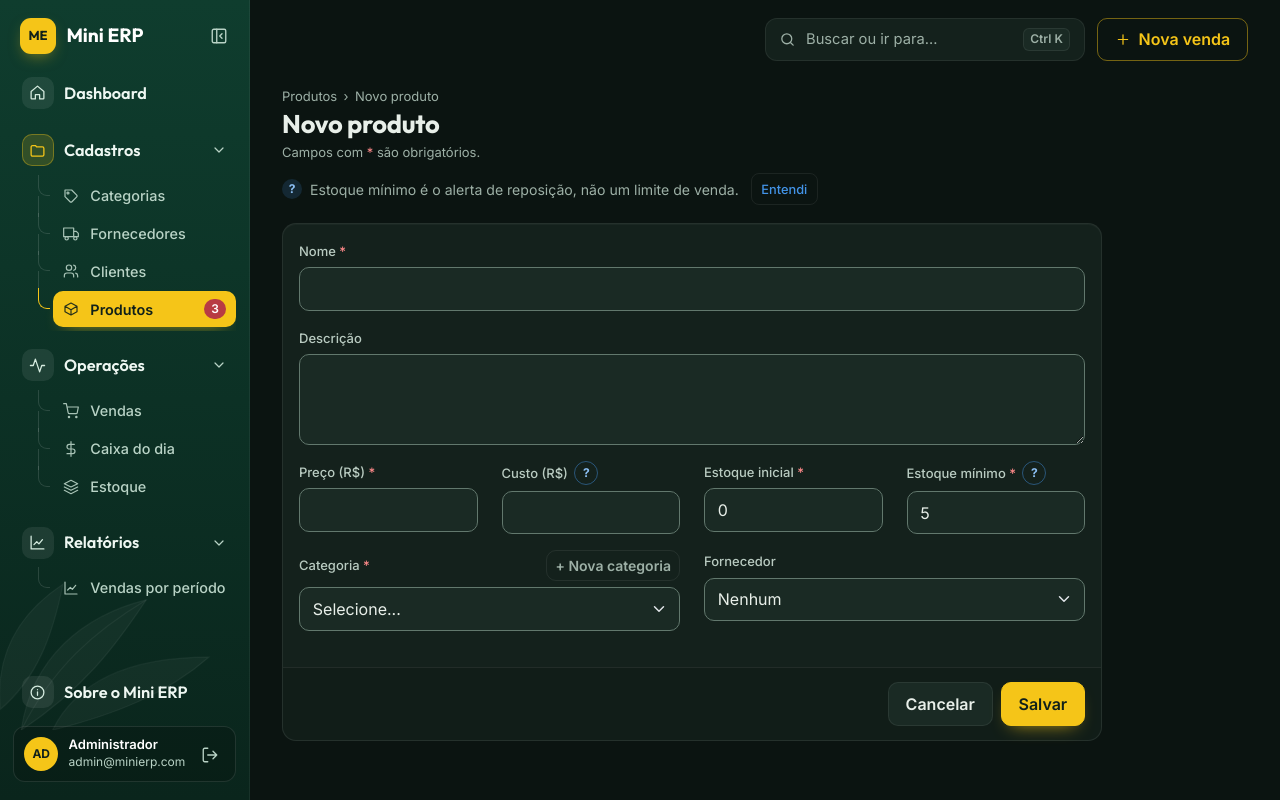
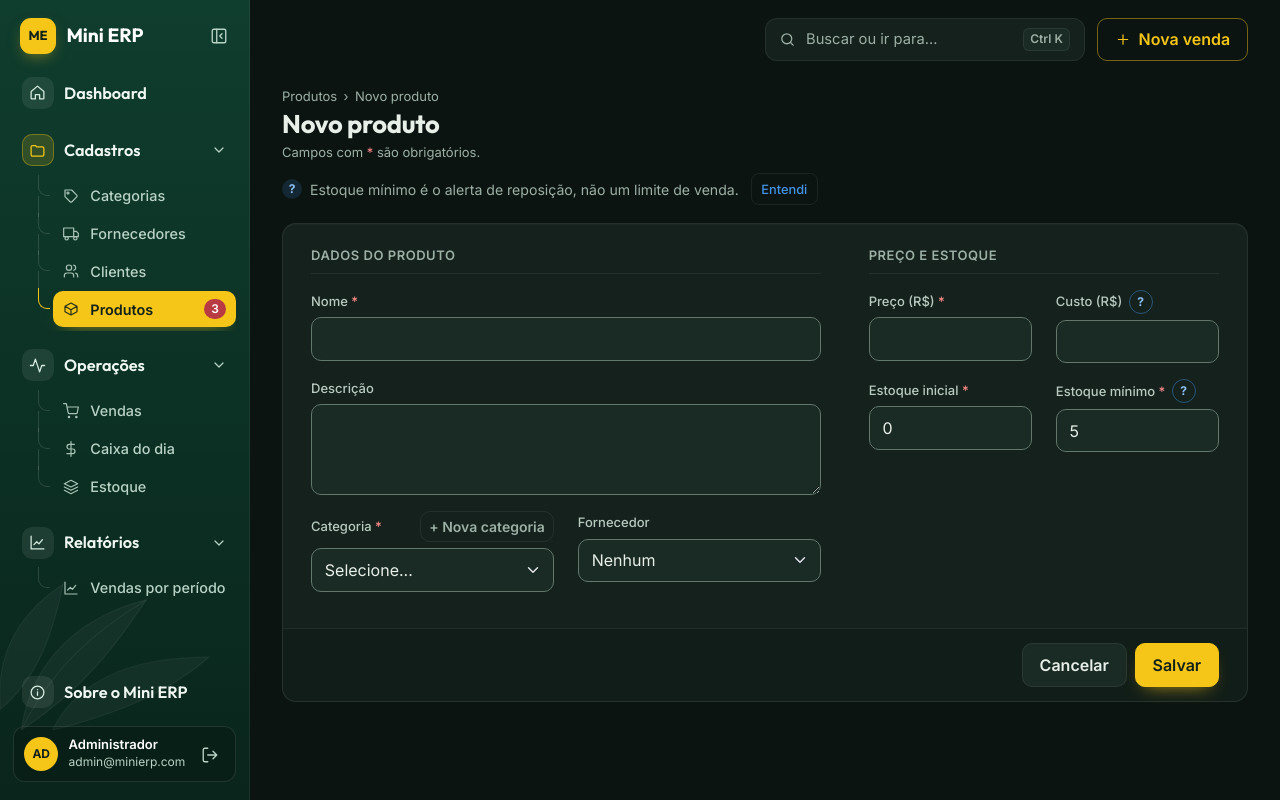
Before and after one commit to negri007/MINI-ERP, a Laravel app: page /produtos/create in a window 1280 px wide. Run offline with Laravel 12, Linux system fonts and the light colour scheme; a user stored in the database is signed in; data comes from the database, SQL or seed files in the repository.

Commit message:
Formulários ocupam a largura da tela e se reorganizam no celular
Os formulários ficavam presos em 820px (menos da metade de uma tela grande).
Agora ocupam a área de conteúdo, como as listas, com os campos em colunas da
grade do Bootstrap que se empilham em telas menores:
- Produto: dois blocos, "Dados do produto" e "Preço e estoque".
- Cliente e Fornecedor: dois campos por linha.
- Categoria: nome e descrição lado a lado.
- Movimentar estoque: produto e tipo; quantidade e motivo.
- Nova venda: cliente, data e observação na mesma linha; pagamento,
  desconto e valor recebido também.
A ajuda do estoque mínimo citava "Para repor", que saiu do Dashboard.

Co-Authored-By: Claude Opus 5.5 <noreply@anthropic.com>
Claude-Session: https://claude.ai/code/session_0111rcv9K2qLxjN1XcRWxr7U

```diff
--- a/public/css/tema.css
+++ b/public/css/tema.css
@@ -952,8 +952,19 @@ a:hover { text-decoration: underline; }
 .trilha a { color: var(--texto-2); }
 .trilha a:hover { color: var(--texto); }
 
-/* Cartão do formulário: largura boa de ler e preencher (os campos não esticam pela tela toda) */
-.cartao-form { max-width: 820px; }
+/* Cartão do formulário: ocupa a largura da área de conteúdo, como as listas */
+.cartao-form { max-width: none; }
+/* Os campos usam a grade do Bootstrap (row/col-lg-*): ocupam a largura toda da área de conteúdo
+   e se reorganizam sozinhos em telas menores. */
+/* Respiro interno maior (o rodapé de botões usa as mesmas medidas para encostar nas bordas) */
+.cartao-form { --bs-card-spacer-x: 1.75rem; --bs-card-spacer-y: 1.5rem; }
+
+/* Subtítulo de um bloco de campos (ex.: "Dados do produto", "Preço e estoque") */
+.grupo-form {
+    margin: 0 0 1rem; padding-bottom: .6rem; border-bottom: 1px solid var(--borda);
+    color: var(--texto-2); font-family: var(--fonte-texto); font-size: var(--texto-pequeno);
+    font-weight: 600; letter-spacing: .04em; text-transform: uppercase;
+}
 .form-label { color: #b9cbc1; }
 
 /* Rodapé dos botões: Cancelar à esquerda da ação principal, tudo alinhado à direita */
@@ -986,7 +997,6 @@ a:hover { text-decoration: underline; }
 @media (max-width: 991.98px) {
     /* O último indicador ("Para repor") ocupa a linha toda em vez de ficar sozinho pela metade */
     .kpis > .kpi:last-child { grid-column: 1 / -1; }
-    .cartao-form { max-width: none; }
 }
 
 /* =====================================================================
@@ -1123,8 +1133,8 @@ legend.form-label { float: none; width: auto; padding: 0; font-size: var(--texto
 /* Título dentro do cabeçalho do cartão: é um <h2> para o leitor de tela, mas com o tamanho de antes */
 .titulo-cartao { margin: 0; font: inherit; letter-spacing: inherit; }
 
-/* Nova venda: mesma largura de leitura dos outros formulários */
-.form-venda { max-width: 820px; }
+/* Nova venda: ocupa a largura da área de conteúdo, como os outros formulários */
+.form-venda { max-width: none; }
 
 /* Rodapé da venda: total grande à esquerda e botões à direita.
    Fica "grudado" no pé da tela enquanto a lista de itens rola. */
@@ -1145,10 +1155,6 @@ html:has(.pe-venda) { scroll-padding-bottom: 10rem; }
 .total-venda { margin-right: auto; }
 .total-venda small { display: block; color: var(--texto-2); font-size: var(--texto-pequeno); }
 .total-venda strong { font-family: var(--fonte-titulo); font-size: 1.6rem; font-weight: 700; font-variant-numeric: tabular-nums; }
-
-@media (max-width: 991.98px) {
-    .form-venda { max-width: none; }
-}
 
 /* ---------- Navegação pelo teclado ---------- */
 
--- a/resources/views/produtos/_form.blade.php
+++ b/resources/views/produtos/_form.blade.php
@@ -1,5 +1,10 @@
 {{-- Campos do formulário, usados tanto no create quanto no edit --}}
 
+{{-- Duas colunas em telas grandes: dados do produto à esquerda, preço e estoque à direita.
+     Em telas menores, os blocos ficam um embaixo do outro. --}}
+<div class="row gx-5">
+    <div class="col-xl-7">
+        <h2 class="grupo-form">Dados do produto</h2>
         {{-- Campo: Nome --}}
         <div class="mb-3">
             <label for="nome" class="form-label">Nome <span class="text-danger" aria-hidden="true">*</span></label>
@@ -16,65 +21,6 @@
             @error('descricao')
                 <div class="invalid-feedback" id="descricao-erro">{{ $message }}</div>
             @enderror
-</div>
-
-<div class="row">
-    {{-- Campo: Preço --}}
-    <div class="col-md-3 mb-3">
-        <label for="preco" class="form-label">Preço (R$) <span class="text-danger" aria-hidden="true">*</span></label>
-        <input type="number" step="0.01" min="0" name="preco" id="preco" aria-required="true" class="form-control @error('preco') is-invalid @enderror" @error('preco') aria-invalid="true" aria-describedby="preco-erro" @enderror value="{{ old('preco', $produto->preco) }}">
-        @error('preco')
-            <div class="invalid-feedback" id="preco-erro">{{ $message }}</div>
-        @enderror
-    </div>
-
-    {{-- Campo: Custo (opcional; vazio = não informado, fica fora do lucro) --}}
-    <div class="col-md-3 mb-3">
-        <div class="rotulo-com-ajuda">
-            <label for="custo" class="form-label">Custo (R$)</label>
-            @include('partials.ajuda-campo', ['id' => 'ajuda-custo', 'campo' => 'o custo'])
-        </div>
-        <input type="number" step="0.01" min="0" name="custo" id="custo" class="form-control @error('custo') is-invalid @enderror"
-               @error('custo') aria-invalid="true" aria-describedby="ajuda-custo custo-aviso custo-erro" @else aria-describedby="ajuda-custo custo-aviso" @enderror
-               value="{{ old('custo', $produto->custo) }}">
-        <p class="ajuda-texto" id="ajuda-custo" hidden>Quanto você pagou por uma unidade. Serve para calcular o lucro.</p>
-        {{-- Aviso (não bloqueia): custo maior que o preço de venda --}}
-        <div class="form-text aviso-custo" id="custo-aviso" aria-live="polite"></div>
-        @error('custo')
-            <div class="invalid-feedback" id="custo-erro">{{ $message }}</div>
-        @enderror
-    </div>
-
-    {{-- Campo: Estoque (só no cadastro; depois muda por vendas e movimentações) --}}
-    <div class="col-md-3 mb-3">
-        @if ($produto->exists)
-            <label class="form-label">Estoque atual</label>
-            <div class="input-group">
-                <input type="text" class="form-control" value="{{ $produto->estoque }}" disabled>
-                <a href="{{ route('estoque.create', ['produto_id' => $produto->id]) }}" class="btn btn-outline-secondary">Movimentar</a>
-            </div>
-            <div class="form-text">O estoque muda pelas vendas ou pela tela de Estoque.</div>
-        @else
-            <label for="estoque" class="form-label">Estoque inicial <span class="text-danger" aria-hidden="true">*</span></label>
-            <input type="number" step="1" min="0" name="estoque" id="estoque" aria-required="true" class="form-control @error('estoque') is-invalid @enderror" @error('estoque') aria-invalid="true" aria-describedby="estoque-erro" @enderror value="{{ old('estoque', 0) }}">
-            @error('estoque')
-                <div class="invalid-feedback" id="estoque-erro">{{ $message }}</div>
-            @enderror
-        @endif
-    </div>
-
-    {{-- Campo: Estoque mínimo (abaixo disso o produto aparece no alerta do Dashboard) --}}
-    <div class="col-md-3 mb-3">
-        <div class="rotulo-com-ajuda">
-            <label for="estoque_minimo" class="form-label">Estoque mínimo <span class="text-danger" aria-hidden="true">*</span></label>
-            @include('partials.ajuda-campo', ['id' => 'ajuda-estoque-minimo', 'campo' => 'estoque mínimo'])
-        </div>
-        <input type="number" step="1" min="0" name="estoque_minimo" id="estoque_minimo" aria-required="true" class="form-control @error('estoque_minimo') is-invalid @enderror" @error('estoque_minimo') aria-invalid="true" aria-describedby="ajuda-estoque-minimo estoque_minimo-erro" @else aria-describedby="ajuda-estoque-minimo" @enderror value="{{ old('estoque_minimo', $produto->estoque_minimo) }}">
-        <p class="ajuda-texto" id="ajuda-estoque-minimo" hidden>Quando o estoque chegar neste número, o produto aparece em "Para repor". Não impede a venda.</p>
-        @error('estoque_minimo')
-            <div class="invalid-feedback" id="estoque_minimo-erro">{{ $message }}</div>
-        @enderror
-    </div>
         </div>
 
         <div class="row">
@@ -113,6 +59,70 @@
                 @enderror
             </div>
         </div>
+    </div>
+
+    <div class="col-xl-5">
+        <h2 class="grupo-form">Preço e estoque</h2>
+        <div class="row">
+            {{-- Campo: Preço --}}
+            <div class="col-sm-6 mb-3">
+                <label for="preco" class="form-label">Preço (R$) <span class="text-danger" aria-hidden="true">*</span></label>
+                <input type="number" step="0.01" min="0" name="preco" id="preco" aria-required="true" class="form-control @error('preco') is-invalid @enderror" @error('preco') aria-invalid="true" aria-describedby="preco-erro" @enderror value="{{ old('preco', $produto->preco) }}">
+                @error('preco')
+                    <div class="invalid-feedback" id="preco-erro">{{ $message }}</div>
+                @enderror
+            </div>
+
+            {{-- Campo: Custo (opcional; vazio = não informado, fica fora do lucro) --}}
+            <div class="col-sm-6 mb-3">
+                <div class="rotulo-com-ajuda">
+                    <label for="custo" class="form-label">Custo (R$)</label>
+                    @include('partials.ajuda-campo', ['id' => 'ajuda-custo', 'campo' => 'o custo'])
+                </div>
+                <input type="number" step="0.01" min="0" name="custo" id="custo" class="form-control @error('custo') is-invalid @enderror"
+                       @error('custo') aria-invalid="true" aria-describedby="ajuda-custo custo-aviso custo-erro" @else aria-describedby="ajuda-custo custo-aviso" @enderror
+                       value="{{ old('custo', $produto->custo) }}">
+                <p class="ajuda-texto" id="ajuda-custo" hidden>Quanto você pagou por uma unidade. Serve para calcular o lucro.</p>
+                {{-- Aviso (não bloqueia): custo maior que o preço de venda --}}
+                <div class="form-text aviso-custo" id="custo-aviso" aria-live="polite"></div>
+                @error('custo')
+                    <div class="invalid-feedback" id="custo-erro">{{ $message }}</div>
+                @enderror
+            </div>
+
+            {{-- Campo: Estoque (só no cadastro; depois muda por vendas e movimentações) --}}
+            <div class="col-sm-6 mb-3">
+                @if ($produto->exists)
+                    <label class="form-label">Estoque atual</label>
+                    <div class="input-group">
+                        <input type="text" class="form-control" value="{{ $produto->estoque }}" disabled>
+                        <a href="{{ route('estoque.create', ['produto_id' => $produto->id]) }}" class="btn btn-outline-secondary">Movimentar</a>
+                    </div>
+                    <div class="form-text">O estoque muda pelas vendas ou pela tela de Estoque.</div>
+                @else
+                    <label for="estoque" class="form-label">Estoque inicial <span class="text-danger" aria-hidden="true">*</span></label>
+                    <input type="number" step="1" min="0" name="estoque" id="estoque" aria-required="true" class="form-control @error('estoque') is-invalid @enderror" @error('estoque') aria-invalid="true" aria-describedby="estoque-erro" @enderror value="{{ old('estoque', 0) }}">
+                    @error('estoque')
+                        <div class="invalid-feedback" id="estoque-erro">{{ $message }}</div>
+                    @enderror
+                @endif
+            </div>
+
+            {{-- Campo: Estoque mínimo (abaixo disso o produto aparece no alerta do Dashboard) --}}
+            <div class="col-sm-6 mb-3">
+                <div class="rotulo-com-ajuda">
+                    <label for="estoque_minimo" class="form-label">Estoque mínimo <span class="text-danger" aria-hidden="true">*</span></label>
+                    @include('partials.ajuda-campo', ['id' => 'ajuda-estoque-minimo', 'campo' => 'estoque mínimo'])
+                </div>
+                <input type="number" step="1" min="0" name="estoque_minimo" id="estoque_minimo" aria-required="true" class="form-control @error('estoque_minimo') is-invalid @enderror" @error('estoque_minimo') aria-invalid="true" aria-describedby="ajuda-estoque-minimo estoque_minimo-erro" @else aria-describedby="ajuda-estoque-minimo" @enderror value="{{ old('estoque_minimo', $produto->estoque_minimo) }}">
+                <p class="ajuda-texto" id="ajuda-estoque-minimo" hidden>Quando o estoque chegar neste número, o produto aparece em "Estoque baixo". Não impede a venda.</p>
+                @error('estoque_minimo')
+                    <div class="invalid-feedback" id="estoque_minimo-erro">{{ $message }}</div>
+                @enderror
+            </div>
+        </div>
+    </div>
+</div>
 
 @push('scripts')
 <script>
```
Also changed, not shown: resources/views/categorias/_form.blade.php (+5 -2 lines), resources/views/clientes/_form.blade.php (+7 -4 lines), resources/views/estoque/create.blade.php (+8 -6 lines), resources/views/fornecedores/_form.blade.php (+7 -4 lines), resources/views/vendas/create.blade.php (+7 -7 lines). Lines whose indentation alone changed are shown as unchanged.
